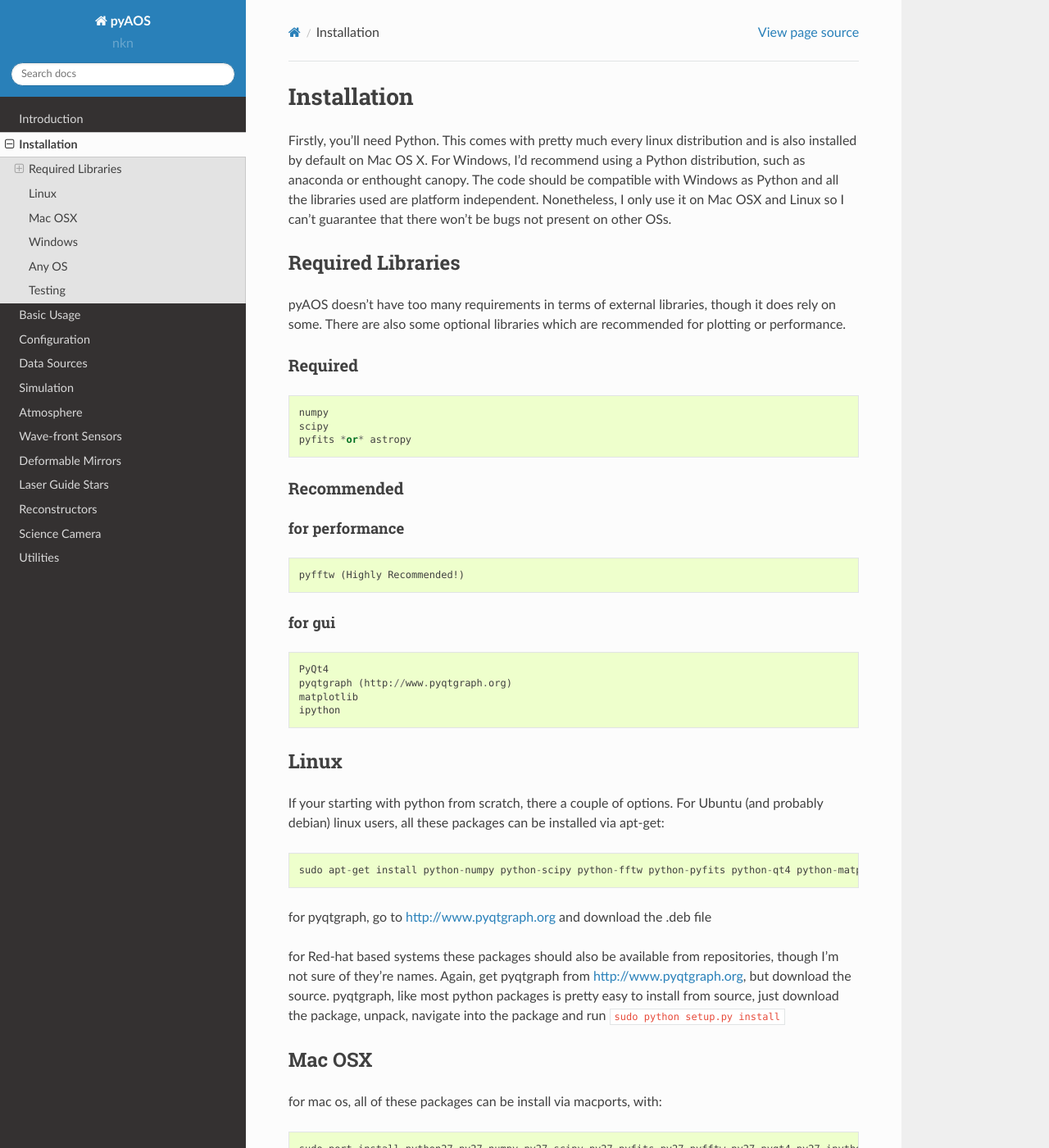
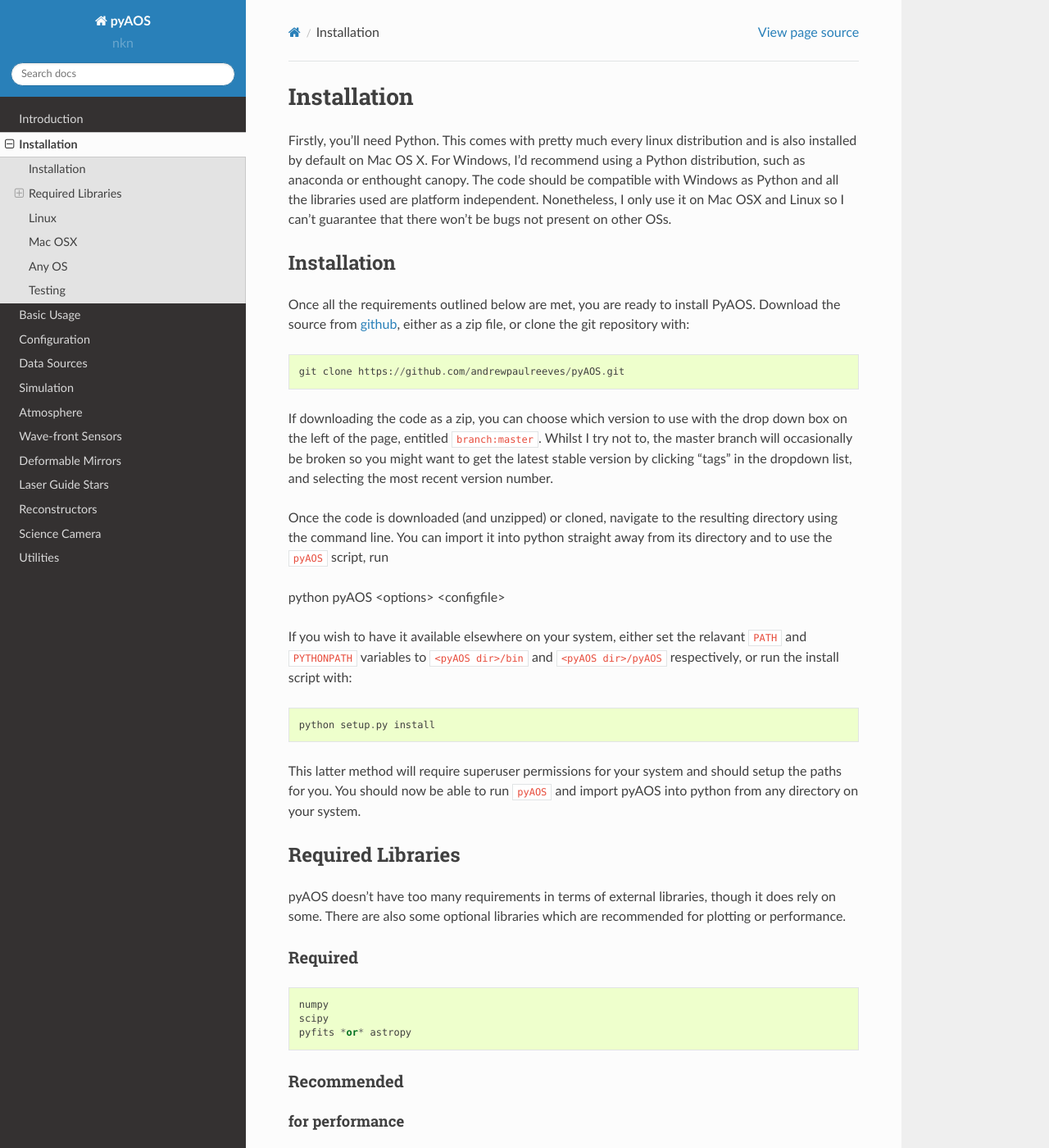
Before and after one commit to AOtools/soapy, a Sphinx documentation site: the page built from doc/source/install.rst, in a window 1280 px wide and 1400 px high. Shown: the whole window at 82% size. Built offline with Sphinx 7.4.7 and the Read the Docs theme 2.0.0, drawn with Linux system fonts in a browser that asks for light colours; pages that are not in the unit, such as notebooks, are missing from menus; some of the changed text lies outside the part shown.

Commit message:
updated install instructions

```diff
--- a/doc/source/install.rst
+++ b/doc/source/install.rst
@@ -3,10 +3,30 @@
 
 Firstly, you'll need Python. This comes with pretty much every linux distribution and is also installed by default on Mac OS X. For Windows, I'd recommend using a Python distribution, such as anaconda or enthought canopy. The code should be compatible with Windows as Python and all the libraries used are platform independent. Nonetheless, I only use it on Mac OSX and Linux so I can't guarantee that there won't be bugs not present on other OSs.
 
+============
+Installation
+============
+Once all the requirements outlined below are met, you are ready to install PyAOS. Download the source from `github <https://github.com/andrewpaulreeves/pyAOS>`_, either as a zip file, or clone the git repository with::
 
-=====================
+    git clone https://github.com/andrewpaulreeves/pyAOS.git
+
+If downloading the code as a zip, you can choose which version to use with the drop down box on the left of the page, entitled ``branch:master``. Whilst I try not to, the master branch will occasionally be broken so you might want to get the latest stable version by clicking "tags" in the dropdown list, and selecting the most recent version number.
+
+Once the code is downloaded (and unzipped) or cloned, navigate to the resulting directory using the command line. You can import it into python straight away from its directory and to use the ``pyAOS`` script, run ::
+
+python pyAOS <options> <configfile>
+
+
+If you wish to have it available elsewhere on your system, either set the relavant ``PATH`` and ``PYTHONPATH`` variables to ``<pyAOS dir>/bin`` and ``<pyAOS dir>/pyAOS`` respectively, or run the install script with::
+
+    python setup.py install
+
+This latter method will require superuser permissions for your system and should setup the paths for you. You should now be able to run ``pyAOS`` and import pyAOS into python from any directory on your system.
+
+==================
 Required Libraries
-=====================
+==================
+
 pyAOS doesn't have too many requirements in terms of external libraries, though it does rely on some. There are also some optional libraries which are recommended for plotting or performance.
 
 --------
@@ -47,9 +67,8 @@
 =====
 If your starting with python from scratch, there a couple of options. For Ubuntu (and probably debian) linux users, all these packages can be installed via apt-get::
 
-    sudo apt-get install python-numpy python-scipy python-fftw python-pyfits python-qt4 python-matplotlib ipython
+    sudo apt-get install python-numpy python-scipy python-fftw python-pyfits python-qt4 python-matplotlib ipython ipython-qtconsole python-pyqtgraph
 
-for pyqtgraph, go to http://www.pyqtgraph.org and download the .deb file
 
 for Red-hat based systems these packages should also be available from repositories, though I'm not sure of they're names. Again, get pyqtgraph from http://www.pyqtgraph.org, but download the source. pyqtgraph, like most python packages is pretty easy to install from source, just download the package, unpack, navigate into the package and run ``sudo python setup.py install``
 
@@ -59,21 +78,17 @@
 
 for mac os, all of these packages can be install via macports, with::
 
-    sudo port install python27 py27-numpy py27-scipy py27-pyfits py27-pyfftw py27-pyqt4 py27-ipython
-
-again, pyqtgraph must be downloaded from http://www.pyqtgraph.org and installed with ``sudo python setup.py install``
-
-=======
-Windows
-=======
-
-For any OS, including Windows, python distributions exist which include lots of python packages useful for science. A couple of good examples are Enthought Canopy (https://www.enthought.com), which is free for academics, and Anaconda (https://store.continuum.io/cshop/anaconda/) which is also free.
+    sudo port install python27 py27-numpy py27-scipy py27-pyfits py27-pyfftw py27-pyqt4 py27-ipython py27-pyqtgraph
 
 
 ======
 Any OS
 ======
-A lot of python packages are listed on `pypi <https://pypi.python.org/pypi>`_. Usually when python is installed, a script called ``easy_install`` is installed also, which can be used to get any package on pypi with ``easy_install <package>``. Confusingly, ``pip`` is now the recommended Python package manager instead of ``easy_install``. If you've only got ``easy_install`` you can install ``pip`` using ``easy_install pip``, or it can be installed using the script linked `here <https://pip.readthedocs.org/en/latest/installing.html>`_.
+
+For any OS, including Windows, python distributions exist which include lots of python packages useful for science. A couple of good examples are Enthought Canopy (https://www.enthought.com), which is free for academics, and Anaconda (https://store.continuum.io/cshop/anaconda/) which is also free.
+
+
+A lot of python packages are also listed on `pypi <https://pypi.python.org/pypi>`_. Usually when python is installed, a script called ``easy_install`` is installed also, which can be used to get any package on pypi with ``easy_install <package>``. Confusingly, ``pip`` is now the recommended Python package manager instead of ``easy_install``. If you've only got ``easy_install`` you can install ``pip`` using ``easy_install pip``, or it can be installed using the script linked `here <https://pip.readthedocs.org/en/latest/installing.html>`_.
 
 Once you have ``pip``, the required libraries can be installed by using the ``requirements.txt`` file. From the pyAOS directory, just run (may need to be as ``sudo``)::
 
```
